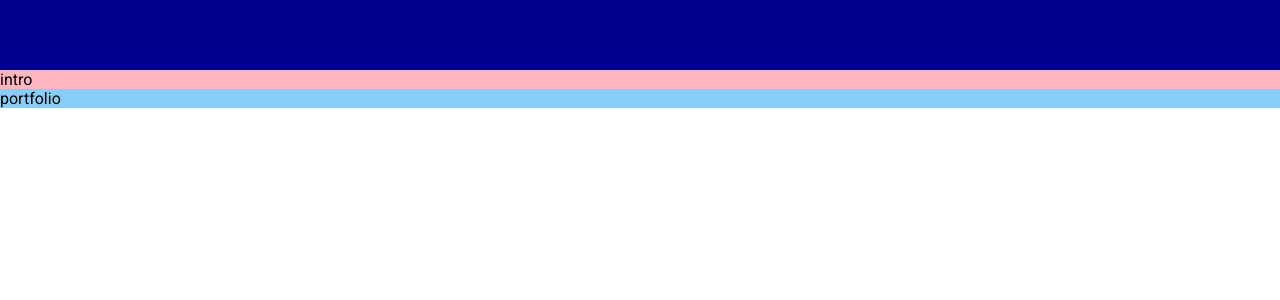
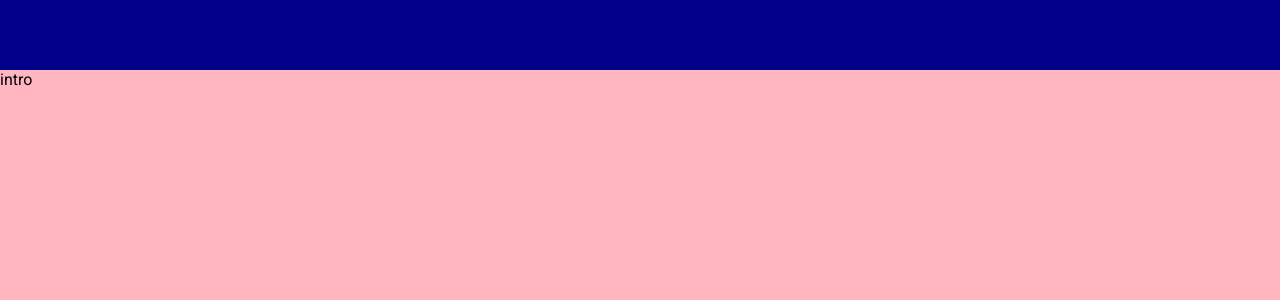
Before and after one commit to IannRedzio/portfolio, a React (Create React App) app: page / in a window 1280 px wide. Shown: the top 300 px of the page. Built offline with nearby package versions, Linux system fonts and the light colour scheme.

Commit message:
feature:scroll

```diff
--- a/src/App.jsx
+++ b/src/App.jsx
@@ -4,6 +4,7 @@
 import Technologies from "./components/technologies/Technologies";
 import Topbar from "./components/topbar/Topbar";
 import Works from "./components/works/Works";
+import "./app.scss";
 
 
 function App() {
--- a/src/app.scss
+++ b/src/app.scss
@@ -0,0 +1,22 @@
+.app{
+    height: 100vh;
+
+    .sections{
+        width: 100%;
+        height: calc(100vh - 70px);
+        background-color:lightsalmon;
+        position: relative;
+        top: 70px;
+        scroll-snap-type: y mandatory;
+        scrollbar-width: none;
+        &::-webkit-scrollbar{
+            display: none;
+        }
+
+        > *{
+            width: 100vw;
+            height: calc(100vh - 70px);
+            scroll-snap-align: start;
+        }
+    }
+}
--- a/src/components/contact/Contact.jsx
+++ b/src/components/contact/Contact.jsx
@@ -3,7 +3,7 @@
 export default function Contact() {
     return (
         <div className="contact">
-
+            contact
         </div>
     )
 }
--- a/src/components/technologies/Technologies.jsx
+++ b/src/components/technologies/Technologies.jsx
@@ -3,7 +3,7 @@
 export default function Technologies() {
     return (
         <div className="technologies">
-
+            technologies
         </div>
     )
 }
--- a/src/components/topbar/topbar.scss
+++ b/src/components/topbar/topbar.scss
@@ -2,4 +2,7 @@
     width: 100%;
     height: 70px;
     background-color: darkblue;
+    position:fixed;
+    top: 0;
+    z-index: 2;
 }
--- a/src/components/works/Works.jsx
+++ b/src/components/works/Works.jsx
@@ -3,7 +3,7 @@
 export default function Works() {
     return (
         <div className="works">
-
+            works
         </div>
     )
 }
```
